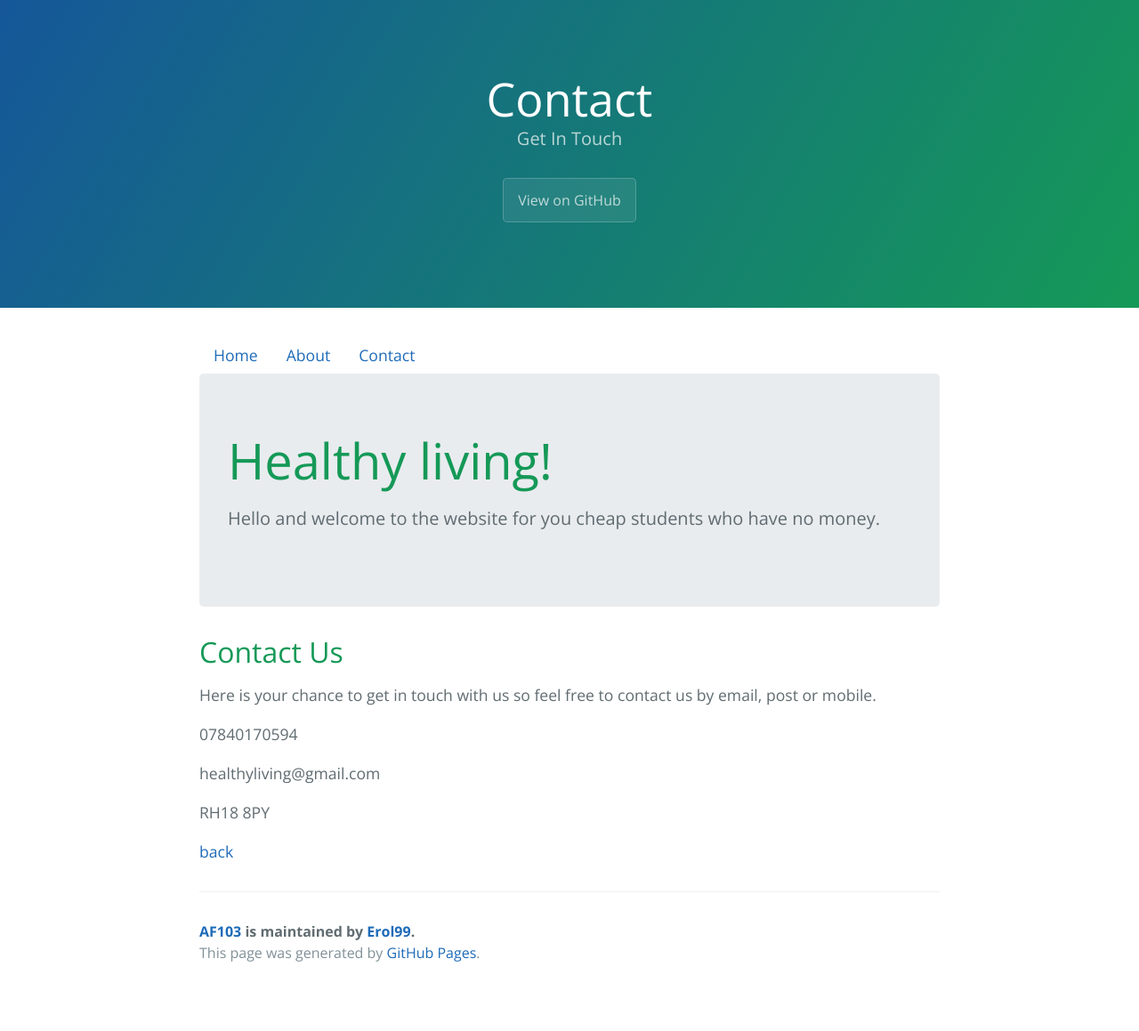
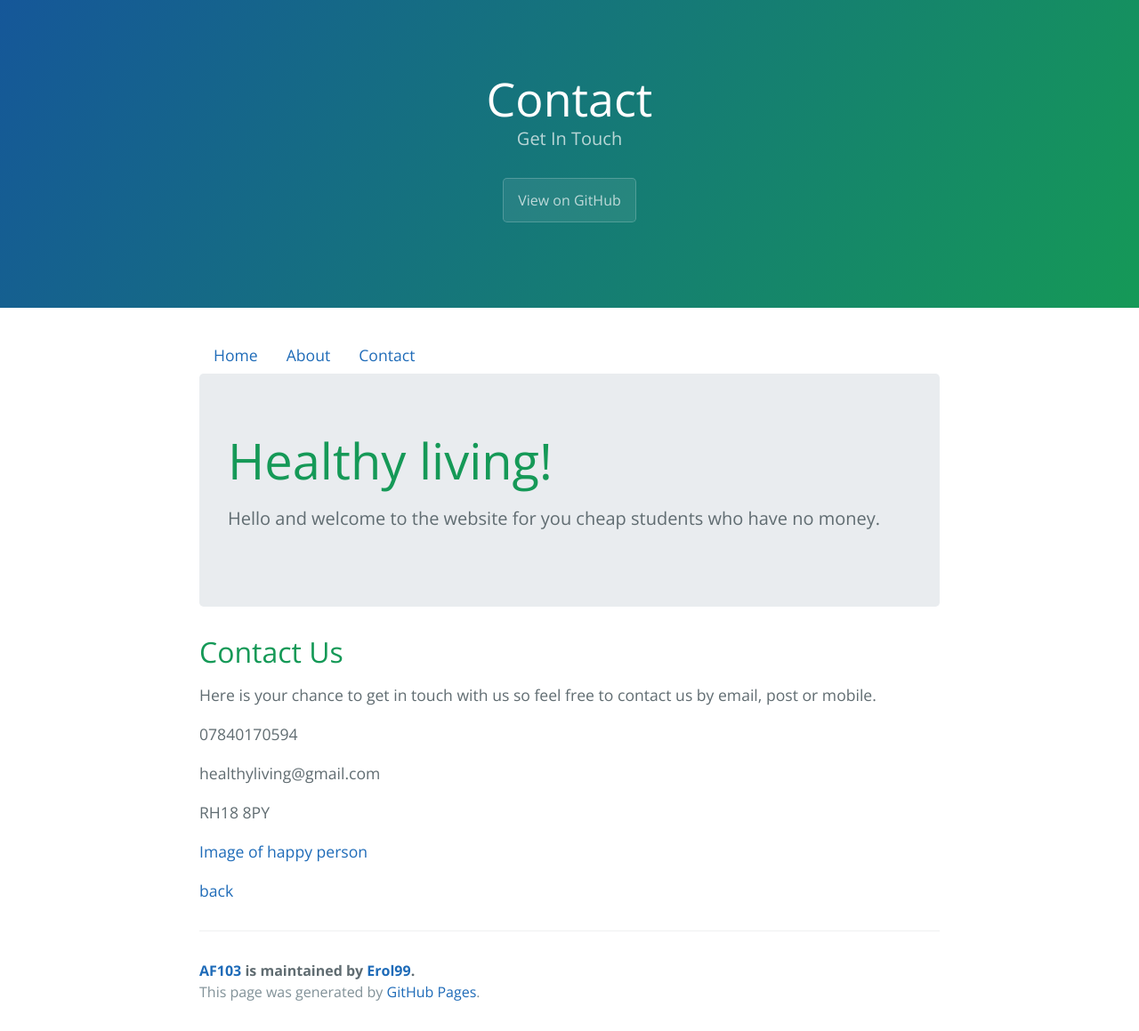
Before and after one commit to Erol99/AF103, a Jekyll site: the page built from contact.md, in a window 1280 px wide. Shown: the whole page at 89% size. Built offline with Jekyll 4.4.1, drawn with Linux system fonts in a browser that asks for light colours; before the commit the page ends 1115 px from its top, so only the background shows below that.

Commit message:
Update contact.md

```diff
--- a/contact.md
+++ b/contact.md
@@ -15,4 +15,6 @@ healthyliving@gmail.com
 
 RH18 8PY
 
+[Image of happy person](https://images.unsplash.com/photo-1515023115689-589c33041d3c?ixlib=rb-1.2.1&ixid=eyJhcHBfaWQiOjEyMDd9&auto=format&fit=crop&w=1234&q=80)
+
 [back](./)
```
